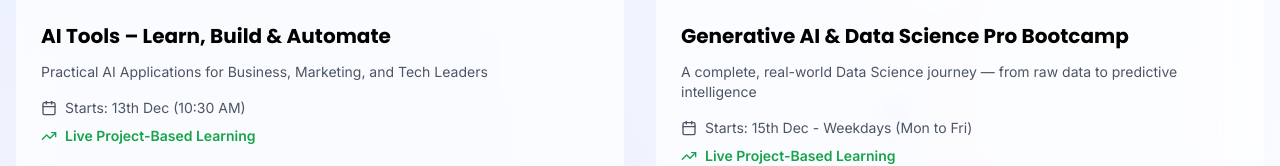
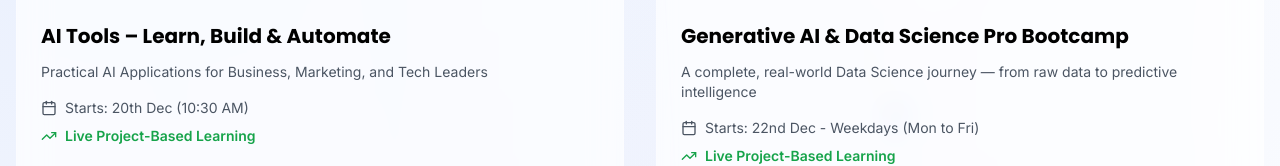
Before and after one commit to trishuvaan-arch/trishuvaan_app, a React (Vite) app: page /edtech in a window 1280 px wide. Shown: the part 1057-1223 px from the top of the page. Built offline with nearby package versions, Linux system fonts and the light colour scheme; no server answers.

Commit message:
Dates updated

```diff
--- a/src/data/courses.ts
+++ b/src/data/courses.ts
@@ -25,7 +25,7 @@ export const courses: Course[] = [
     price: '349',
     originalPrice: '999',
     description: 'Practical AI Applications for Business, Marketing, and Tech Leaders',
-    startDate: '13th Dec (10:30 AM)',
+    startDate: '20th Dec (10:30 AM)',
     language: 'English',
     duration: '3 + Hours Live',
     mode: 'For First Batch Launching offer - 399/- only',
@@ -193,7 +193,7 @@ export const courses: Course[] = [
     price: '7,999',
     originalPrice: '29,999',
     description: 'A complete, real-world Data Science journey — from raw data to predictive intelligence',
-    startDate: '15th Dec - Weekdays (Mon to Fri)',
+    startDate: '22nd Dec - Weekdays (Mon to Fri)',
     duration: '12 Weeks',
     mode: 'Live Online + Internship',
     seats: 'Limited Seats',
```
